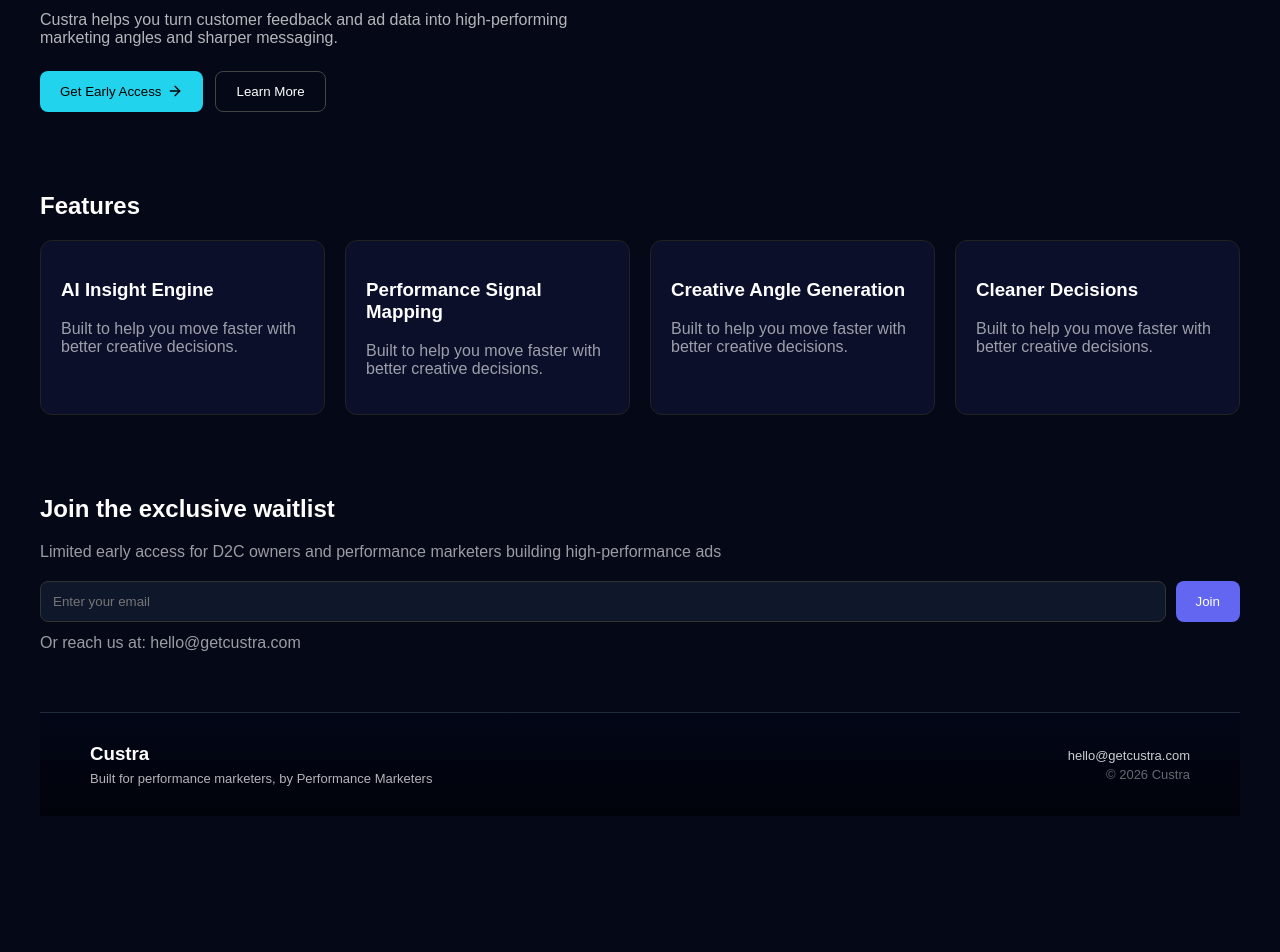
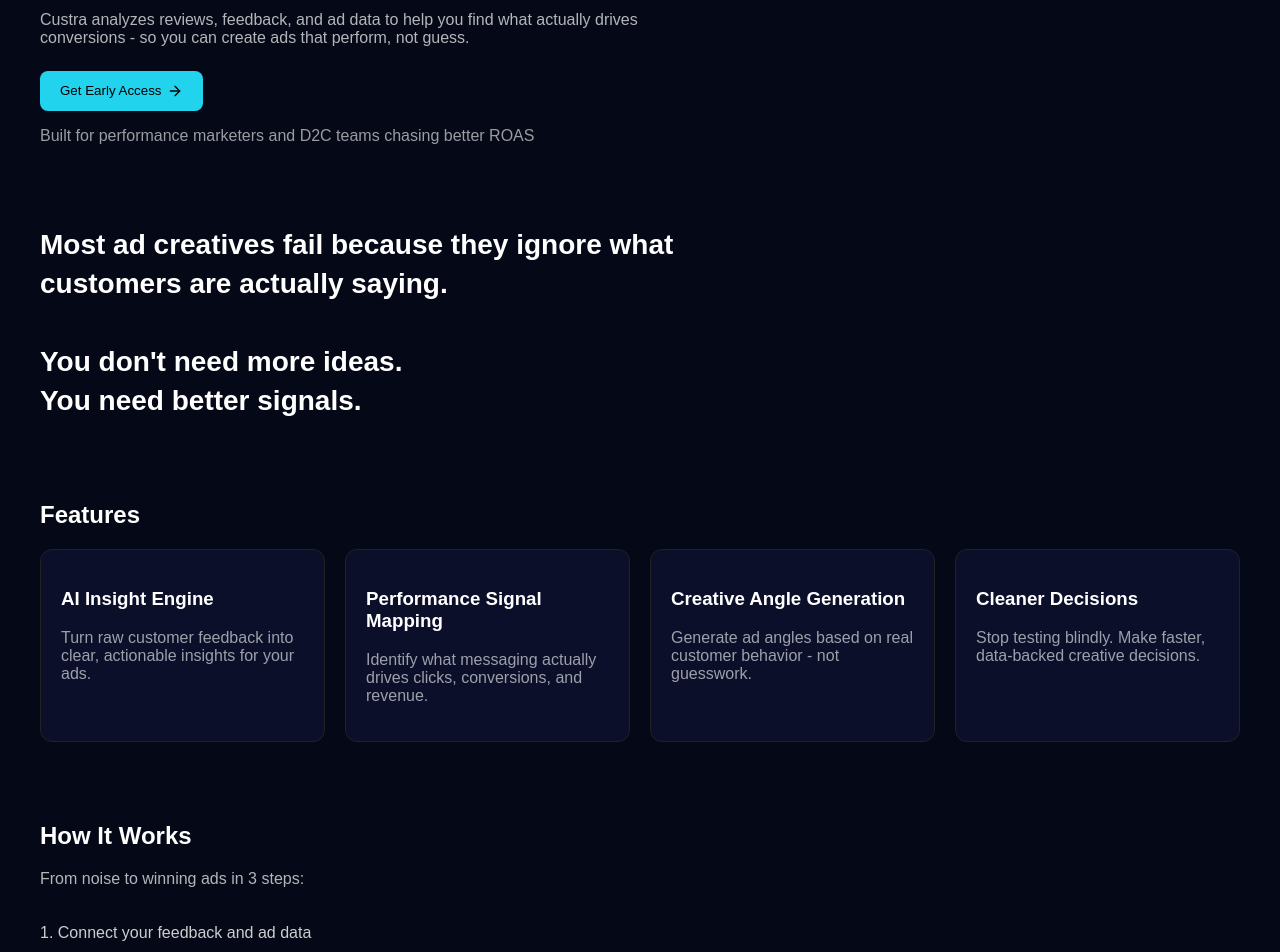
Before and after one commit to boss23custra/Custra, a React (Vite) app: page / in a window 1280 px wide. Shown: the part 240-1192 px from the top of the page. Before the commit the page ends 1096 px from the top, so only its background shows below. Built offline with nearby package versions, Linux system fonts and the light colour scheme.

Commit message:
Update landing page copy

```diff
--- a/src/App.tsx
+++ b/src/App.tsx
@@ -1,5 +1,34 @@
 import { motion } from "framer-motion";
 import { ArrowRight } from "lucide-react";
+
+const features = [
+  {
+    title: "AI Insight Engine",
+    description:
+      "Turn raw customer feedback into clear, actionable insights for your ads.",
+  },
+  {
+    title: "Performance Signal Mapping",
+    description:
+      "Identify what messaging actually drives clicks, conversions, and revenue.",
+  },
+  {
+    title: "Creative Angle Generation",
+    description:
+      "Generate ad angles based on real customer behavior - not guesswork.",
+  },
+  {
+    title: "Cleaner Decisions",
+    description:
+      "Stop testing blindly. Make faster, data-backed creative decisions.",
+  },
+];
+
+const steps = [
+  "Connect your feedback and ad data",
+  "Analyze what customers actually respond to",
+  "Generate angles you can turn into ads instantly",
+];
 
 export default function App() {
   return (
@@ -32,7 +61,7 @@
             cursor: "pointer",
           }}
         >
-          Request Demo
+          Get Early Access
         </button>
       </header>
 
@@ -43,13 +72,14 @@
           animate={{ opacity: 1, y: 0 }}
           style={{ fontSize: "42px", fontWeight: "bold" }}
         >
-          Turn customer noise into{" "}
-          <span style={{ color: "#22d3ee" }}>winning creative</span>
+          Turn customer feedback into{" "}
+          <span style={{ color: "#22d3ee" }}>high-converting ad angles</span>
         </motion.h1>
 
         <p style={{ marginTop: "16px", opacity: 0.7, maxWidth: "600px" }}>
-          Custra helps you turn customer feedback and ad data into high-performing
-          marketing angles and sharper messaging.
+          Custra analyzes reviews, feedback, and ad data to help you find what
+          actually drives conversions - so you can create ads that perform, not
+          guess.
         </p>
 
         <div style={{ marginTop: "24px", display: "flex", gap: "12px" }}>
@@ -68,20 +98,31 @@
           >
             Get Early Access <ArrowRight size={16} />
           </button>
+        </div>
 
-          <button
+        <p style={{ marginTop: "16px", opacity: 0.6, maxWidth: "600px" }}>
+          Built for performance marketers and D2C teams chasing better ROAS
+        </p>
+      </section>
+
+      {/* PROBLEM */}
+      <section style={{ marginTop: "80px" }}>
+        <p
           style={{
-              padding: "12px 20px",
-              background: "transparent",
-              border: "1px solid #444",
-              borderRadius: "8px",
-              color: "white",
-              cursor: "pointer",
+            fontSize: "28px",
+            fontWeight: "bold",
+            lineHeight: 1.4,
+            maxWidth: "720px",
           }}
         >
-            Learn More
-          </button>
-        </div>
+          Most ad creatives fail because they ignore what customers are actually
+          saying.
+          <br />
+          <br />
+          You don't need more ideas.
+          <br />
+          You need better signals.
+        </p>
       </section>
 
       {/* FEATURES */}
@@ -95,14 +136,9 @@
             gap: "20px",
           }}
         >
-          {[
-            "AI Insight Engine",
-            "Performance Signal Mapping",
-            "Creative Angle Generation",
-            "Cleaner Decisions",
-          ].map((feature, i) => (
+          {features.map((feature) => (
             <div
-              key={i}
+              key={feature.title}
               style={{
                 padding: "20px",
                 border: "1px solid #222",
@@ -110,33 +146,54 @@
                 background: "#0b0f2a",
               }}
             >
-              <h3>{feature}</h3>
+              <h3>{feature.title}</h3>
               <p style={{ opacity: 0.6, marginTop: "8px" }}>
-                Built to help you move faster with better creative decisions.
+                {feature.description}
               </p>
             </div>
           ))}
         </div>
       </section>
 
+      {/* HOW IT WORKS */}
+      <section style={{ marginTop: "80px" }}>
+        <h2>How It Works</h2>
+        <p style={{ opacity: 0.7, marginTop: "8px", maxWidth: "640px" }}>
+          From noise to winning ads in 3 steps:
+        </p>
+        <div style={{ marginTop: "20px", display: "grid", gap: "12px" }}>
+          {steps.map((step, index) => (
+            <p key={step} style={{ opacity: 0.8 }}>
+              {index + 1}. {step}
+            </p>
+          ))}
+        </div>
+      </section>
+
       {/* EMAIL CAPTURE */}
-      <section style={{ marginTop: "80px" }}>
+      <section id="waitlist" style={{ marginTop: "80px" }}>
         <h2>Join the exclusive waitlist</h2>
         <p style={{ opacity: 0.6, marginTop: "8px" }}>
-  Limited early access for D2C owners and performance marketers building high-performance ads
+          Limited early access for performance marketers building
+          high-converting ads
         </p>
         <form
           onSubmit={async (e) => {
             e.preventDefault();
             const form = e.target as HTMLFormElement;
-            const email = (form.elements.namedItem("email") as HTMLInputElement).value;
+            const email = (
+              form.elements.namedItem("email") as HTMLInputElement
+            ).value;
 
-            await fetch("https://script.google.com/macros/s/AKfycbzMOP44XCmAv8By8yzMj68IYtoCpgci6eEdlQk-z7M50DSwccveRWLLcMASxHzghhAt/exec", {
+            await fetch(
+              "https://script.google.com/macros/s/AKfycbzMOP44XCmAv8By8yzMj68IYtoCpgci6eEdlQk-z7M50DSwccveRWLLcMASxHzghhAt/exec",
+              {
                 method: "POST",
                 body: JSON.stringify({ email }),
-            });
+              }
+            );
 
-            alert("You're on the list 🚀");
+            alert("You're on the list");
             form.reset();
           }}
           style={{ marginTop: "20px", display: "flex", gap: "10px" }}
@@ -167,49 +224,18 @@
               cursor: "pointer",
             }}
           >
-            Join
+            Get Early Access
           </button>
         </form>
 
         <p style={{ marginTop: "12px", opacity: 0.6 }}>
-          Or reach us at: hello@getcustra.com
+          No spam. Just early access.
         </p>
       </section>
-      <footer
-  style={{
-    marginTop: "60px",
-    padding: "30px 20px",
-    background: "linear-gradient(180deg, #020617 0%, #01030a 100%)",
-    borderTop: "1px solid #1e293b",
-  }}
->
-  <div
-    style={{
-      maxWidth: "1100px",
-      margin: "0 auto",
-      display: "flex",
-      justifyContent: "space-between",
-      alignItems: "center",
-      flexWrap: "wrap",
-      gap: "16px",
-    }}
-  >
-    {/* Left */}
-    <div>
-      <h3 style={{ margin: 0 }}>Custra</h3>
-      <p style={{ margin: "6px 0 0", fontSize: "13px", opacity: 0.7 }}>
-        Built for performance marketers, by Performance Marketers
-      </p>
-    </div>
 
-    {/* Right */}
-    <div style={{ textAlign: "right", fontSize: "13px", opacity: 0.8 }}>
-      <p style={{ margin: 0 }}>hello@getcustra.com</p>
-      <p style={{ margin: "4px 0 0", opacity: 0.5 }}>
-        © 2026 Custra
-      </p>
-    </div>
-  </div>
+      {/* FOOTER */}
+      <footer style={{ marginTop: "80px", opacity: 0.6 }}>
+        Built for marketers obsessed with ROAS
       </footer>
     </div>
   );
```
Lines whose indentation alone changed are shown as unchanged.
